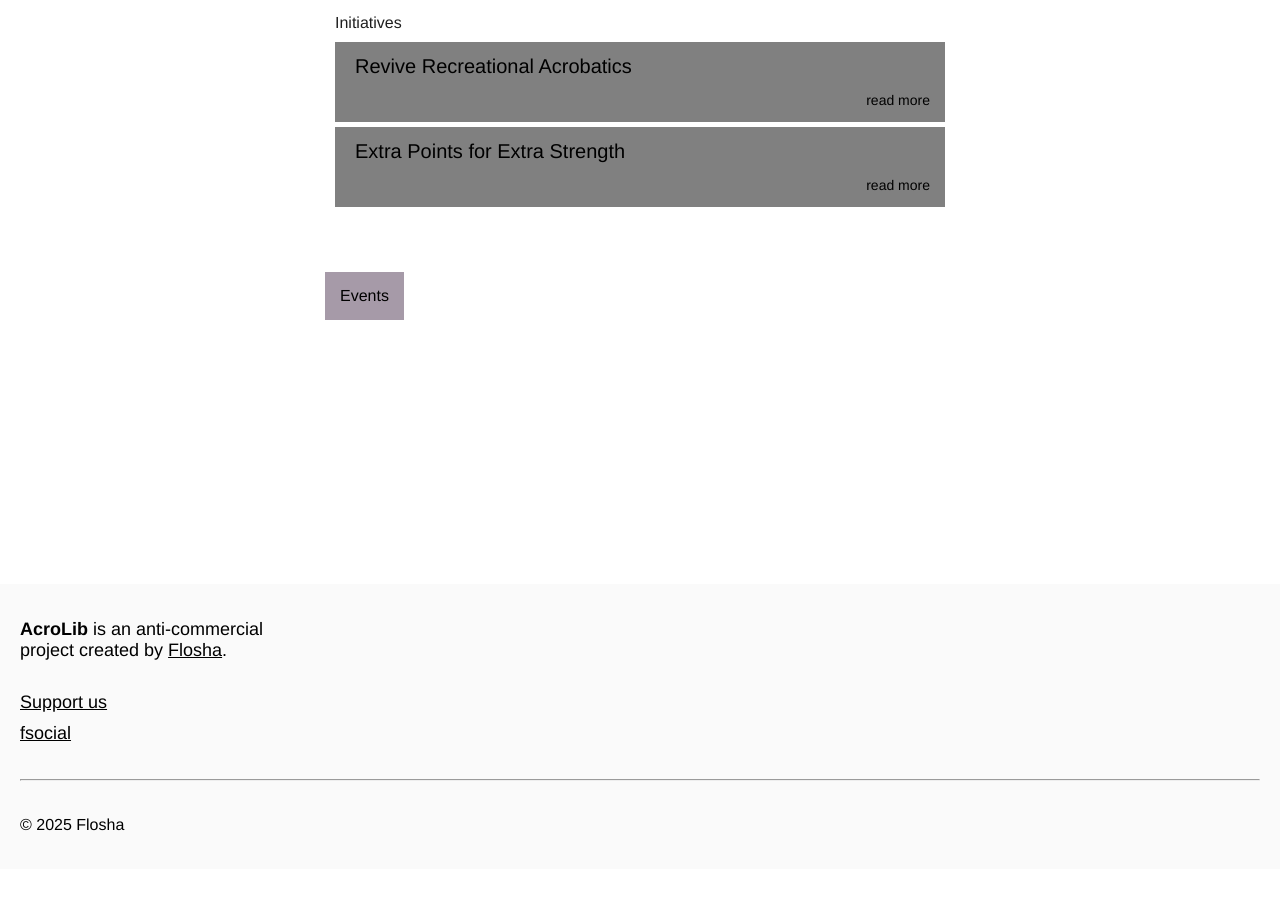
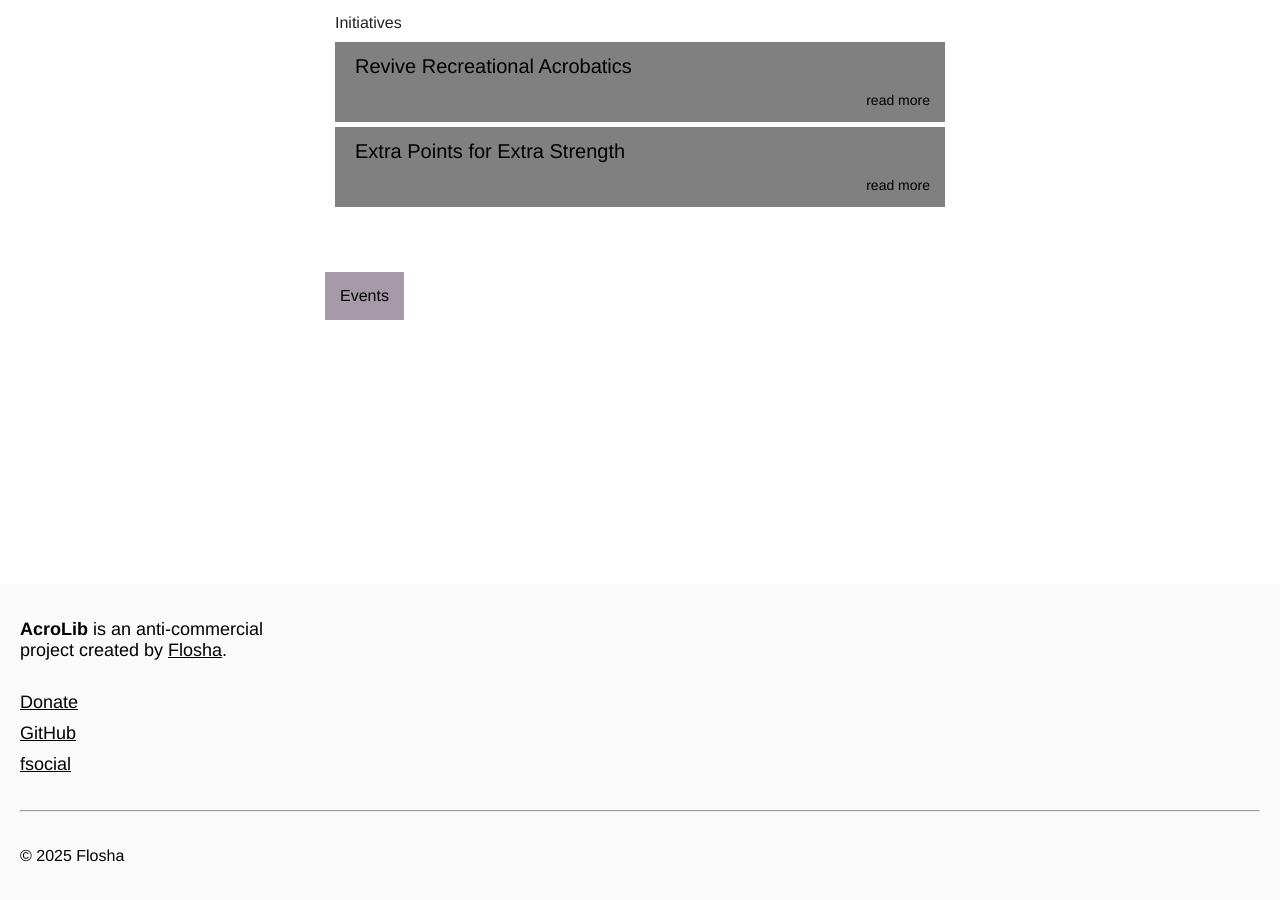
Before and after one commit to floshin/acrolib, a Jekyll site: the page built from index.md, in a window 1280 px wide and 900 px high, scrolled down 1089 px. Built offline with Jekyll 4.4.1, drawn with Linux system fonts in a browser that asks for light colours; our own code applies the rules of GitHub Pages for plain Markdown files; before the commit the page ends 1958 px from its top, so only the background shows below that.

Commit message:
Update default.html

```diff
--- a/_layouts/default.html
+++ b/_layouts/default.html
@@ -41,7 +41,8 @@
       <p><strong>AcroLib</strong> is an anti-commercial<br>
           project created by <a href="https://flosh.in">Flosha</a>.</p>
       <br>
-      <p><a href="https://ko-fi.com/flosha">Support us</a></p>
+      <p><a href="https://ko-fi.com/flosha">Donate</a></p>
+      <p><a href="https://github.com/floshin/acrolib">GitHub</a></p>
       <p><a href="https://fsoci.al">fsocial</a></p>
 
       <hr>
```
